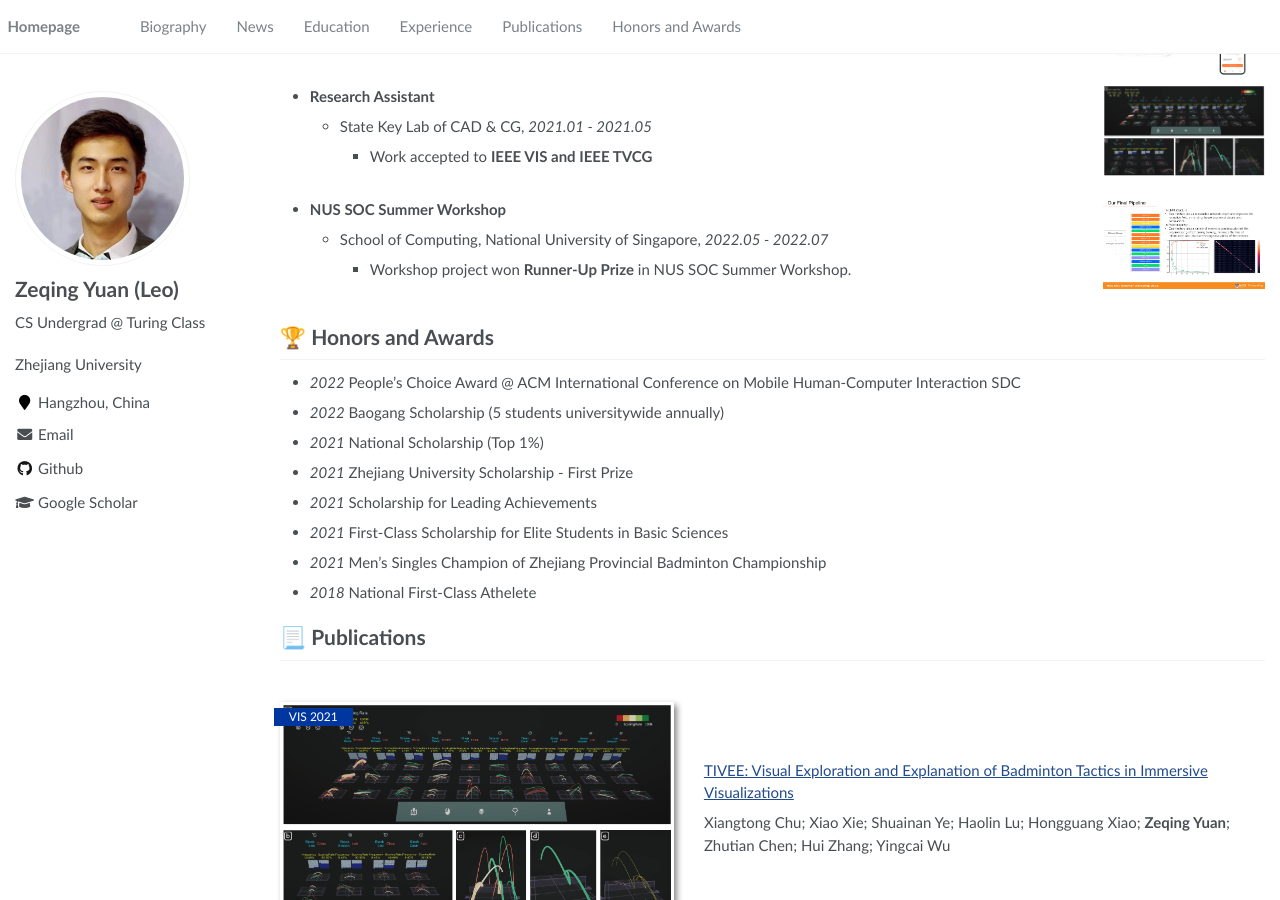
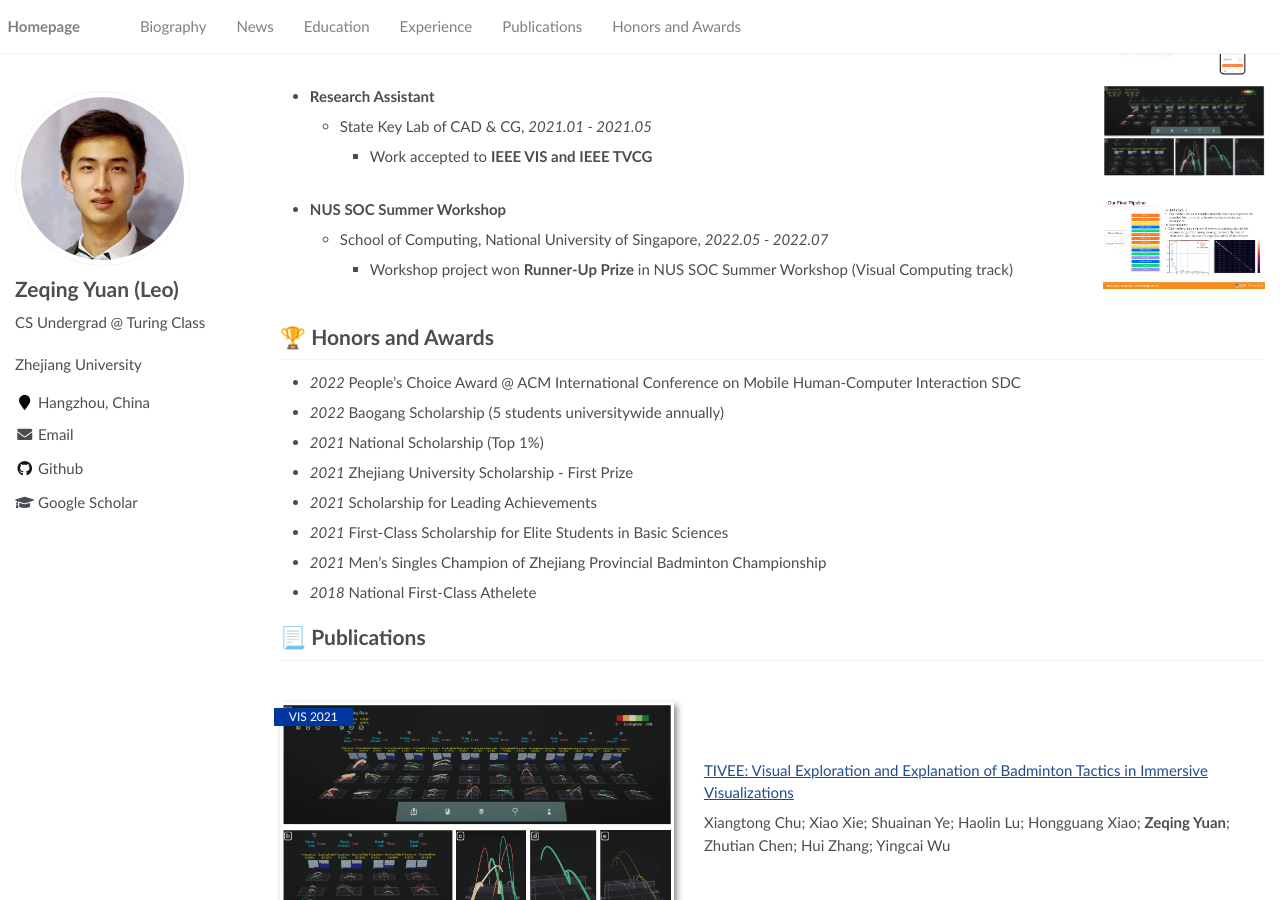
Before and after one commit to LeoYuan0111/LeoYuan0111.github.io, a Jekyll site: the page built from _pages/about.md, in a window 1280 px wide and 900 px high, scrolled down 700 px. Built offline with Jekyll 4.4.1, drawn with Linux system fonts in a browser that asks for light colours; some of the changed lines change nothing that is shown.

Commit message:
change G account

```diff
--- a/_config.yml
+++ b/_config.yml
@@ -27,8 +27,8 @@
   location         : "Hangzhou, China"
   employer         :
   pubmed           :
-  googlescholar    : "https://scholar.google.com/citations?user=7U7m4SMAAAAJ&hl=zh-CN&oi=ao"
-  email            : "leoyuan0111@gmail.com"
+  googlescholar    : "https://scholar.google.com/citations?user=IcfUuAkAAAAJ&hl=en"
+  email            : "leo.zq.yuan@gmail.com"
   researchgate     :  # e.g., "https://www.researchgate.net/profile/yourprofile"
   uri              :
   bitbucket        :
--- a/_pages/about.md
+++ b/_pages/about.md
@@ -63,7 +63,7 @@
   <img align="right" src='images/NUS_SWS.png' alt="sym" width="17%">
   - School of Computing, National University of Singapore, *2022.05 - 2022.07*
     <!-- - Finished the course SWS3026: Visual Computing with **A+**. -->
-    - Workshop project won **Runner-Up Prize** in NUS SOC Summer Workshop.
+    - Workshop project won **Runner-Up Prize** in NUS SOC Summer Workshop (Visual Computing track)
 <br /> <br />
 
 
```
